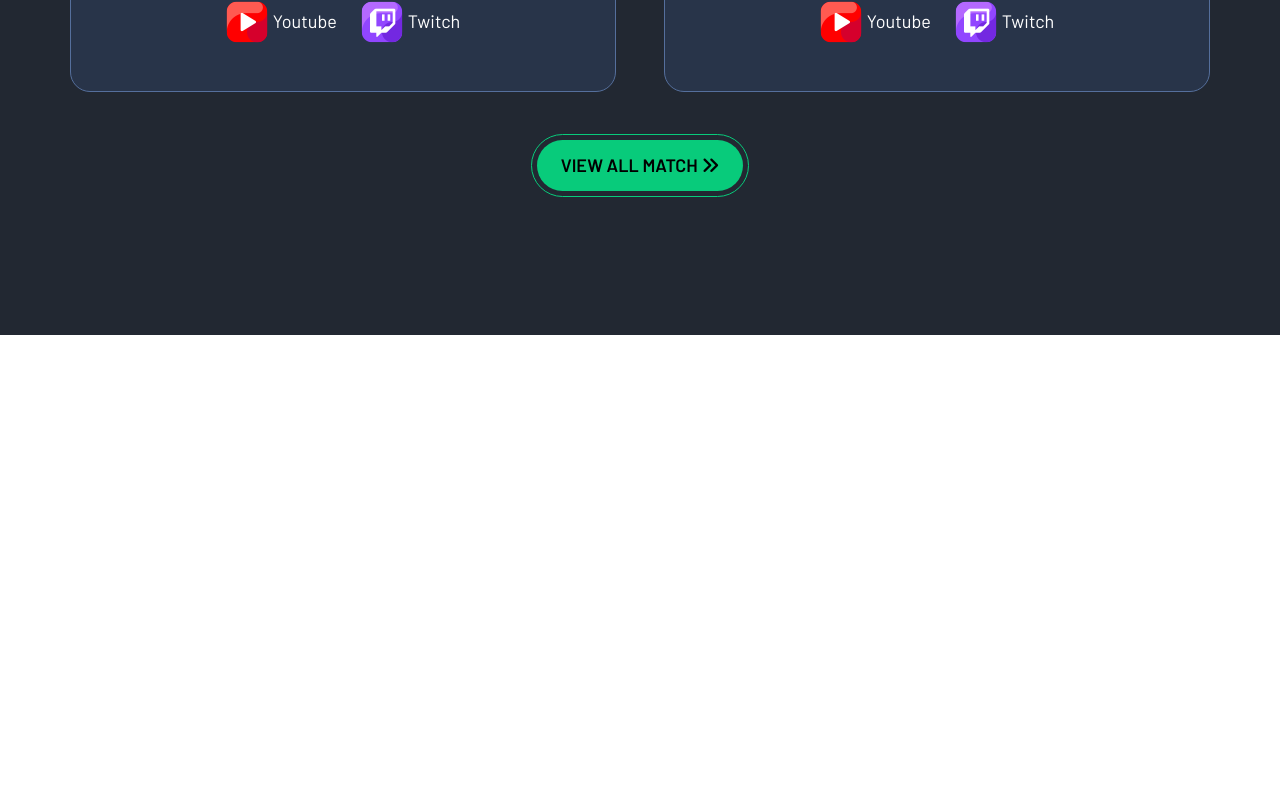
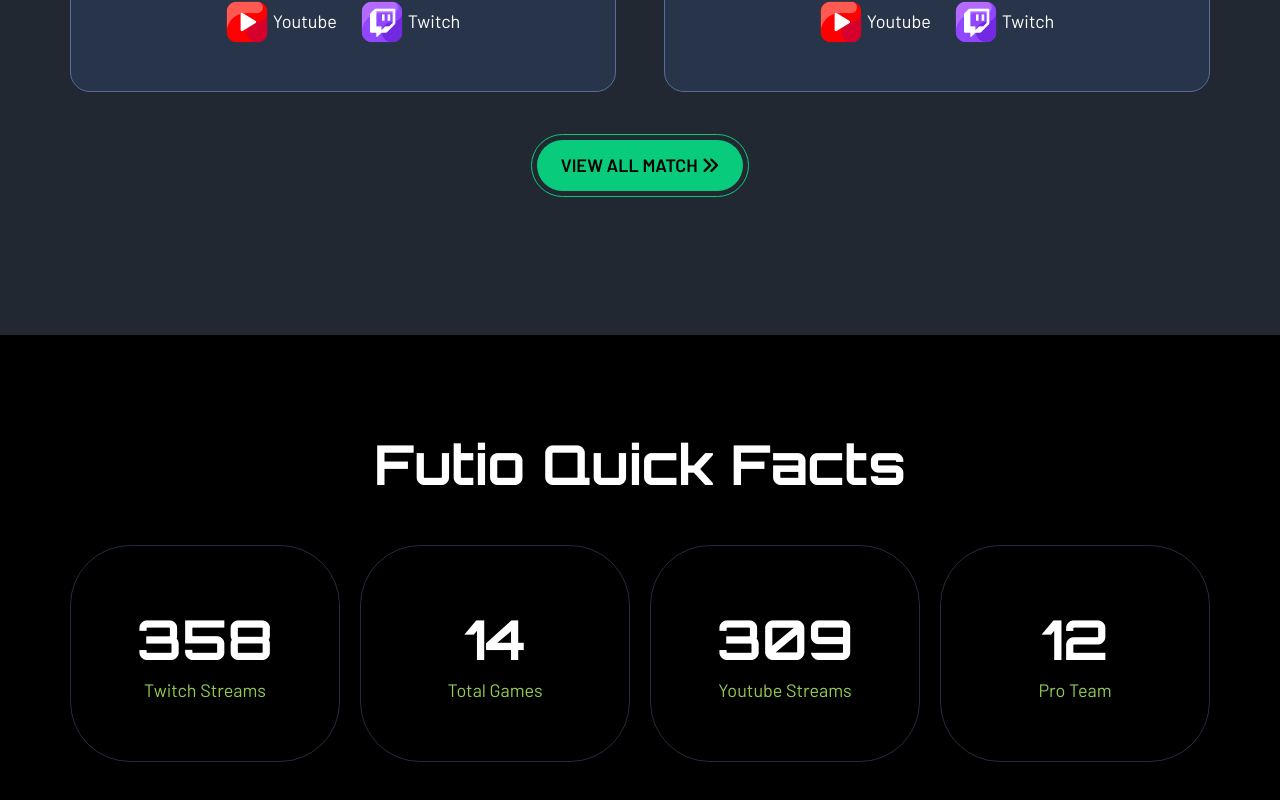
Before and after one commit to kapolandia/proj-html-vuejs, a Vue app: page / in a window 1280 px wide. Shown: the part 3327-4127 px from the top of the page. Before the commit the page ends 3662 px from the top, so only its background shows below. Built offline with nearby package versions, Linux system fonts and the light colour scheme.

Commit message:
add "Facts" component (nap...)

```diff
--- a/src/App.vue
+++ b/src/App.vue
@@ -3,6 +3,7 @@
   import AppJumbotron from './components/AppJumbotron.vue'
   import HomeMakeMark from './components/HomeMakeMark.vue'
   import HomeGame from './components/HomeGame.vue'
+  import HomeFacts from './components/HomeFacts.vue'
 
   export default{
     name: "App",
@@ -11,6 +12,7 @@
       AppJumbotron,
       HomeMakeMark,
       HomeGame,
+      HomeFacts,
     },
     data(){
       return {
@@ -80,6 +82,7 @@
   <main>
     <HomeMakeMark></HomeMakeMark>
     <HomeGame></HomeGame>
+    <HomeFacts></HomeFacts>
   </main>
 </template>
 
--- /dev/null
+++ b/src/components/HomeFacts.vue
@@ -0,0 +1,64 @@
+<script>
+    export default{
+        name: "HomeFacts",
+    }
+</script>
+
+<template>
+    <div class="my-wrapper py-5">
+        <div class="container py-5 text-center">
+            <h2 >Futio Quick Facts</h2>
+            <div class="row d-flex my-5">
+                <div class="col my-card">
+                    <h2>358</h2>
+                    <h6 class="card-subtitle">Twitch Streams</h6>
+                </div>
+                <div class="col my-card">
+                    <h2>14</h2>
+                    <h6 class="card-subtitle">Total Games</h6>
+                </div>
+                <div class="col my-card">
+                    <h2>309</h2>
+                    <h6 class="card-subtitle">Youtube Streams</h6>
+                </div>
+                <div class="col my-card me-0">
+                    <h2>12</h2>
+                    <h6 class="card-subtitle">Pro Team</h6>
+                </div>
+            </div>
+        </div>
+    </div>
+</template>
+
+
+<style lang="scss" scoped>
+    @use '..//style/variables/_variables.scss' as variable;
+
+    .my-wrapper{
+        background-color: black;
+        width: 100%;
+        display: flex;
+        justify-content: center;
+        align-items: center;
+    }
+
+    h2{
+        font-size: 55px;
+        color: white;
+        font-weight: 700;
+    }
+
+    .my-card{
+        border: 1px solid rgba(85, 111, 156, 0.4);
+        padding: 60px;
+        border-radius: 60px;
+        margin-right: 20px;
+    }
+
+    .card-subtitle{
+        font-family: "Barlow", sans-serif;
+        color: variable.$secondary-color;
+        font-size: 18px;
+        font-weight: 400;
+    }
+</style>
```
